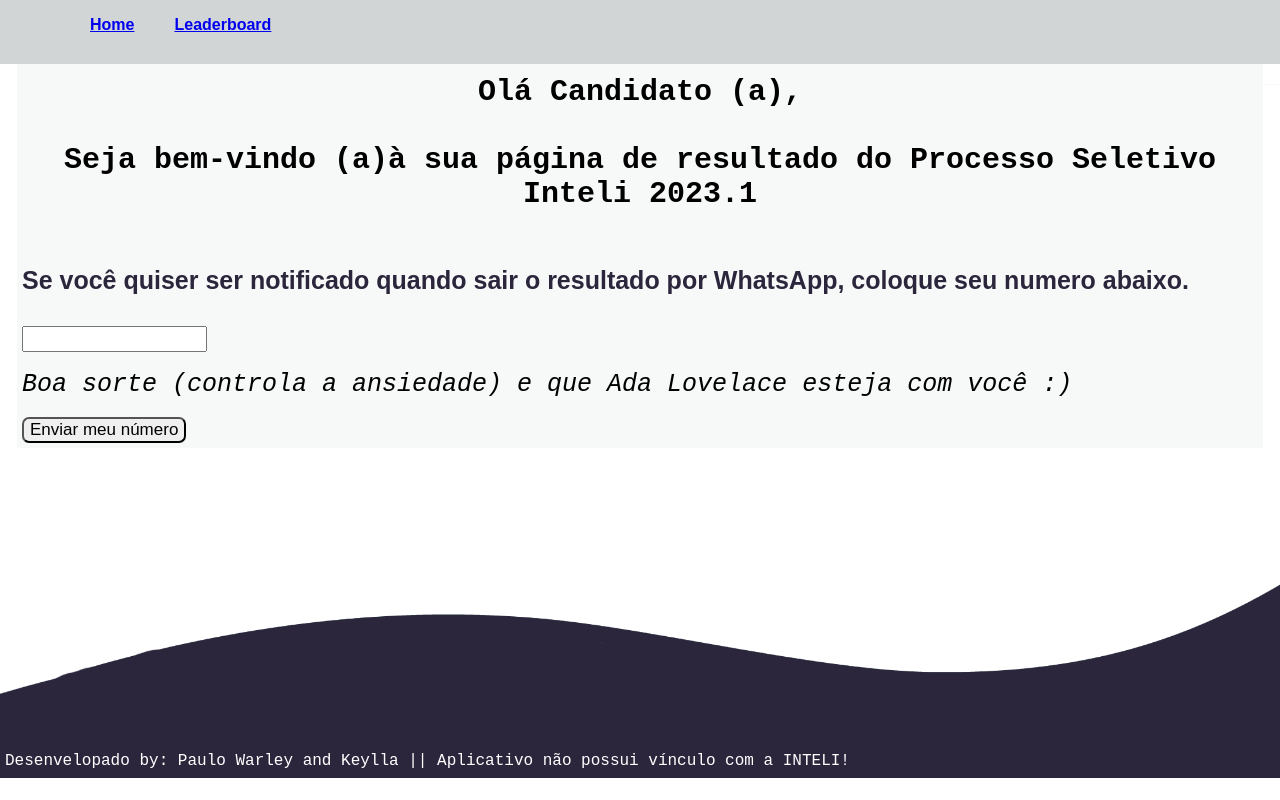
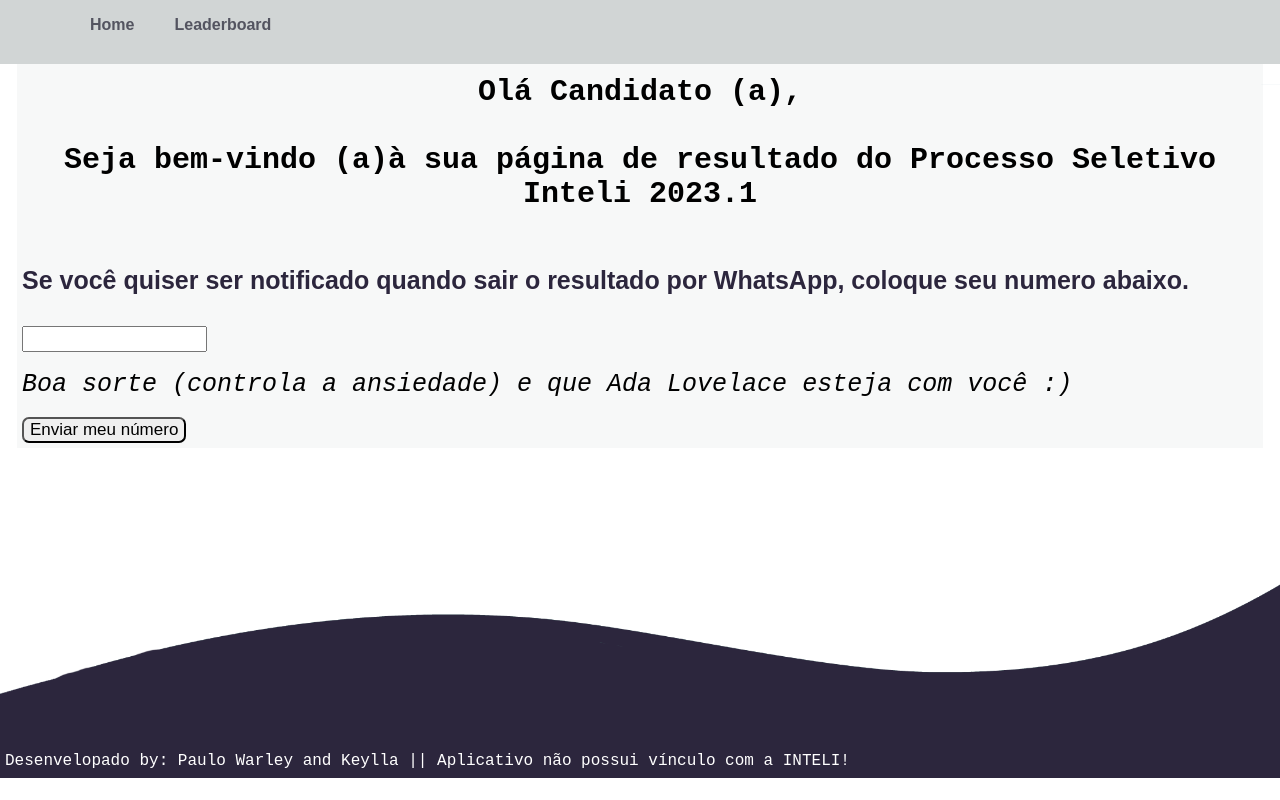
Before and after one commit to PauloWarley/Approved-in-Inteli, a Next.js app in the folder aproved_in_inteli/: page / in a window 1280 px wide. Built offline with nearby package versions, Linux system fonts and the light colour scheme.

Commit message:
v0.3 fix

```diff
--- a/aproved_in_inteli/src/pages/index.jsx
+++ b/aproved_in_inteli/src/pages/index.jsx
@@ -88,8 +88,8 @@
     <div className={styles.root}>
       <header className={styles.header}>
         <ul>
-            <li ><Link href="/">     Home   </Link></li>
-            <li ><Link href="/leaderboard"> Leaderboard </Link> </li>
+            <li >  Home  </li>
+            <li >Leaderboard </li>
         </ul>
       </header>
       <hero className={styles.hero}>
--- a/aproved_in_inteli/src/pages/leaderboard.jsx
+++ b/aproved_in_inteli/src/pages/leaderboard.jsx
@@ -89,8 +89,8 @@
     <div className={styles.root}>
         <header className={styles.header}>
             <ul>
-            <li ><Link href="/">     Home   </Link></li>
-            <li ><Link href="/leaderboard"> Leaderboard </Link> </li>
+            <li ><Link href="/"     /> Home    </li>
+            <li ><Link href="/leaderboard" /> Leaderboard   </li>
             </ul>
         </header>
         <hero className={styles.leaderboard}>
```
